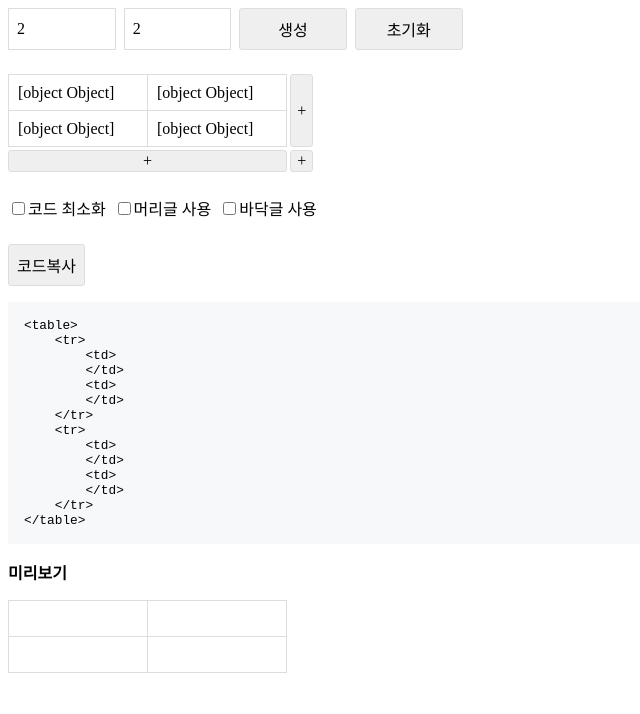
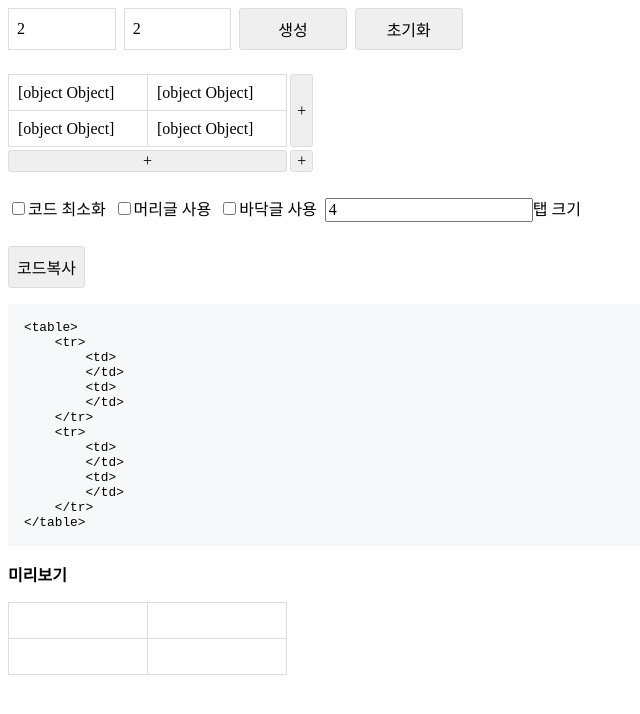
Before and after one commit to lauichan/table-generator, a React (Vite) app: page / in a window 1280 px wide. Shown: the top 714 px of the page, without its empty margins (0-640 px from the left). Built offline with nearby package versions, Linux system fonts and the light colour scheme.

Commit message:
feat: TabSize 옵션 추가

```diff
--- a/src/components/Table/TableCodeBlock.tsx
+++ b/src/components/Table/TableCodeBlock.tsx
@@ -1,14 +1,17 @@
-import { useRef } from "react";
+import { ChangeEvent, useRef, useState } from "react";
 import { useTableStore } from "../../store/useTableStore";
 import { useOptionStore } from "../../store/useOptionStore";
 import createTableHtml from "../../utils/createHtml";
 import formatHtml from "../../utils/formatHtml";
 import sanitizeHtml from "../../utils/sanitizeHtml";
+import sizeLimit from "../../utils/sizeLimit";
 import styles from "./TableCodeBlock.module.css";
 
 function TableCodeBlock() {
+  const [tabSize, setTabSize] = useState(4);
   const codeRef = useRef<HTMLElement>(null);
   const table = useTableStore((state) => state.table);
+  const toggleHeadType = useTableStore((state) => state.toggleHeadType);
   const { minified, thead, tfoot, toggleMinified, toggleThead, toggleTfoot } = useOptionStore(
     (state) => ({
       minified: state.minified,
@@ -21,7 +24,7 @@ function TableCodeBlock() {
   );
 
   const tableHtml = createTableHtml(table, thead, tfoot);
-  const code = minified ? tableHtml : formatHtml(tableHtml);
+  const code = minified ? tableHtml : formatHtml(tableHtml, tabSize);
 
   const handleCopyCode = () => {
     const text = codeRef.current;
@@ -34,6 +37,16 @@ function TableCodeBlock() {
     }
   };
 
+  const handleTabSize = (e: ChangeEvent<HTMLInputElement>) => {
+    const value = Number(e.target.value);
+    setTabSize(sizeLimit(value, 2, 4));
+  };
+
+  const handleToggleThead = () => {
+    toggleThead();
+    toggleHeadType(thead ? "define" : "head");
+  };
+
   return (
     <>
       <ul className={styles["option"]}>
@@ -42,12 +55,22 @@ function TableCodeBlock() {
           <label htmlFor="minify">코드 최소화</label>
         </li>
         <li>
-          <input id="thead" type="checkbox" checked={thead} onChange={toggleThead} />
+          <input id="thead" type="checkbox" checked={thead} onChange={handleToggleThead} />
           <label htmlFor="thead">머리글 사용</label>
         </li>
         <li>
           <input id="tfoot" type="checkbox" checked={tfoot} onChange={toggleTfoot} />
           <label htmlFor="tfoot">바닥글 사용</label>
+        </li>
+        <li className={minified ? styles["disabled"] : ""}>
+          <input
+            id="tabsize"
+            type="number"
+            value={tabSize}
+            onChange={handleTabSize}
+            disabled={minified}
+          />
+          <label htmlFor="tabsize">탭 크기</label>
         </li>
       </ul>
       <div className={styles["tab"]}>
@@ -56,7 +79,9 @@ function TableCodeBlock() {
         <pre className={styles["html"]}>
           <code ref={codeRef}>{code}</code>
         </pre>
+
         <strong>미리보기</strong>
+
         <div
           className={styles["preview"]}
           dangerouslySetInnerHTML={{ __html: sanitizeHtml(code) }}
```
Also changed, not shown: src/store/useOptionStore.ts (+6 -6 lines).
